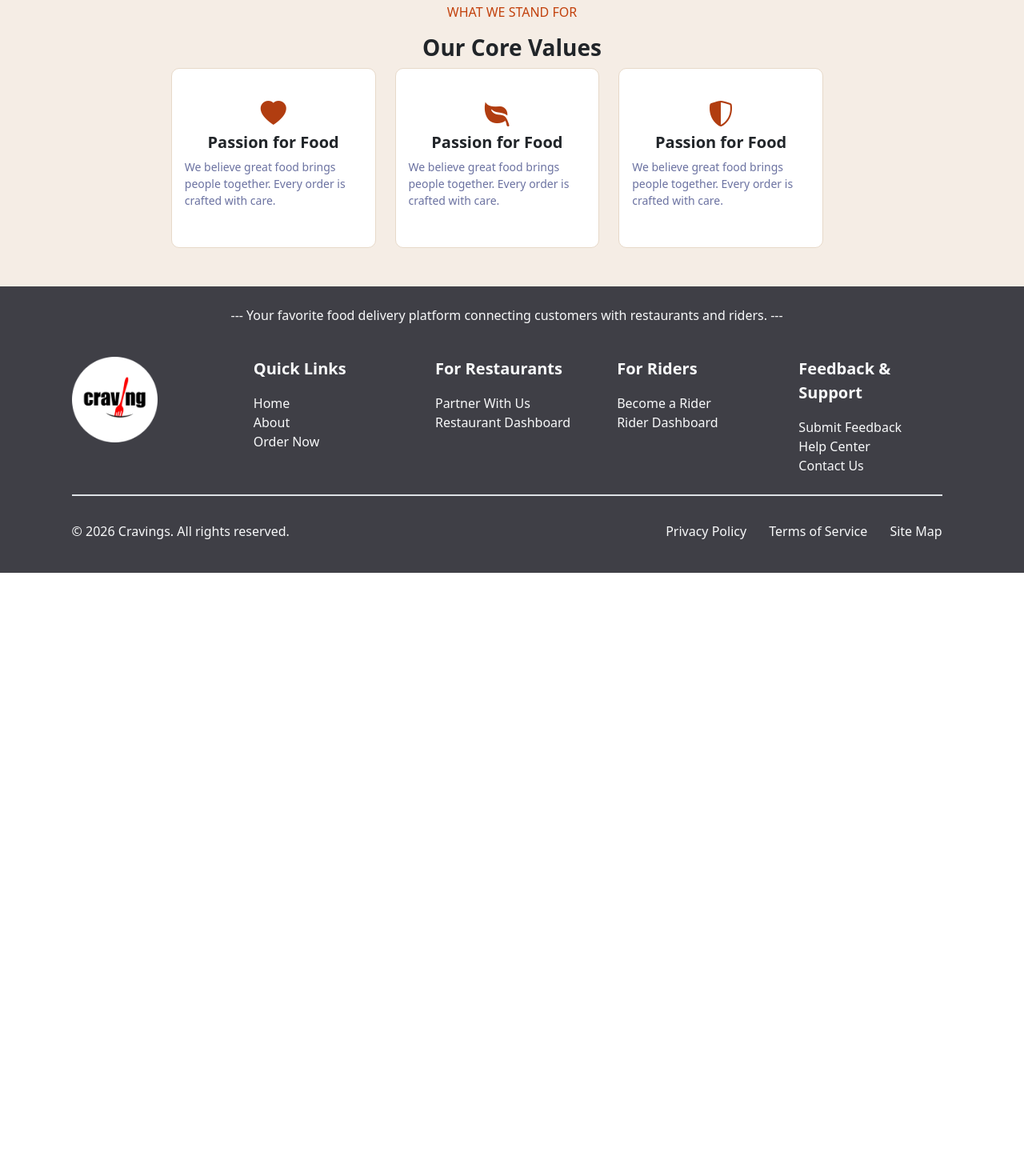
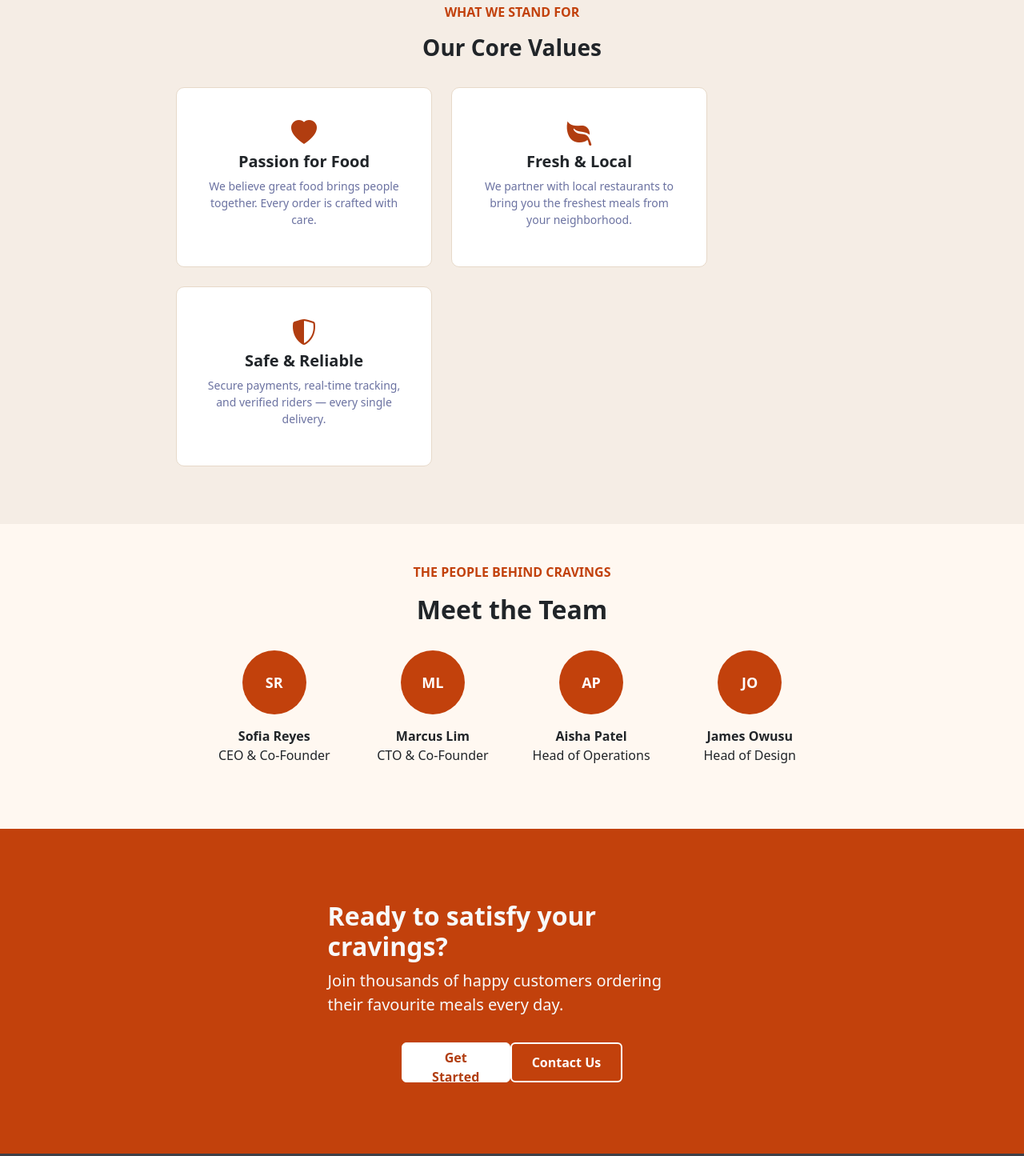
Before and after one commit to Satakshivdhy/cravings_clone, a plain HTML site: page static/about.html in a window 1280 px wide. Shown: the part 1248-2693 px from the top of the page at 80% size. Before the commit the page ends 1964 px from the top, so only its background shows below. Drawn offline with nearby package versions, Linux system fonts and the light colour scheme.

Commit message:
updted the about page

```diff
--- a/css/style.css
+++ b/css/style.css
@@ -481,7 +481,7 @@ background: linear-gradient(179deg, rgb(192, 57, 20) 0%, rgba(241, 163, 142, 0.7
   background-color: var(--color-base-200);
 }
 .coreValueCards{
-  width:30% ;
+  width:320px ;
   border: 1px solid #E7D9C9;
   background-color: #fff;
   border-radius: 10px;
@@ -489,12 +489,83 @@ background: linear-gradient(179deg, rgb(192, 57, 20) 0%, rgba(241, 163, 142, 0.7
   flex-direction: column;
   justify-content: center;
   align-items: center;
-  padding: 2rem 1rem;
+  padding: 2rem;
 }
 .coreValueCardsContainer{
-  width: 72%;
+  width: 75%;
 }
 .textCore{
   font-size: 14px;
   color: #6B72A1;
+  text-align: center;
 }
+.cravingsTeam{
+  width: 200px;
+  background-color: blue;
+}
+.teamContainer{
+  background-color: #FFF8F1;
+}
+.teamProfileContainer {
+  width: 71%;
+  text-align: center;
+}
+.profileM{
+  height: 80px;
+  width: 80px;
+  border-radius: 50px;
+  background-color: var(--color-primary);
+  color: white;
+  font-weight: 750;
+  font-size: large;
+  display: flex;
+  align-items: center;
+  justify-content: center;
+}
+
+.aboutPageBtn{
+  width: 60%;
+  display: flex;
+  justify-content: space-around;
+}
+
+.connectWithUs{
+  background-color: var(--color-primary);
+}
+
+#cwUs{
+  width: 50%;
+  padding: 7%;
+}
+.getStarted{
+  height: 50px;
+  width: 145px;
+  background-color: #fff;
+  color: #b13d10;
+
+  /* padding:3.5%;  */
+}
+
+.contactUs{
+  height: 50px;
+  width: 150px;
+  border: 2px solid #fff;
+  background-color: var(--color-primary);
+
+
+}
+.getStarted:hover{
+  background-color: var(--color-base-100);
+  color: #b13d10;
+}
+
+.contactUs:hover{
+  /* background-color: #af9898; */
+  /* opacity: 80%; */
+  background-color: #c94e1e;
+  border: 2px solid #fff;
+}
+/* .contactUs:active{
+  background-color: #c94e1e;
+
+} */
--- a/static/about.html
+++ b/static/about.html
@@ -119,31 +119,97 @@ Today, we operate across dozens of cities, empowering small businesses to reach
         <div class="ourCoreValues p-5 d-flex flex-column justify-content-center align-items-center">
 
           <div class="d-flex flex-column justify-content-center align-items-center">
-            <p class="cravM">WHAT WE STAND FOR</p>
+            <p class="cravM fw-semibold">WHAT WE STAND FOR</p>
             <h3 class="fw-bold">Our Core Values</h3>
           </div>
-          <div class="coreValueCardsContainer row d-flex gap-4">
-            <div class="coreValueCards col-12 col-lg-4 col-md-4 col-sm-12">
+          <div class="coreValueCardsContainer row  gap-4 p-4">
+            <div class="coreValueCards col-12  col-md-4  ">
               <i class="bi bi-heart-fill"></i>
               <h5 class=" fw-bold">Passion for Food</h5>
               <p class="textCore">We believe great food brings people together. Every order is crafted with care.</p>
 
             </div>
-            <div class="coreValueCards col-12 col-lg-4 col-md-4 col-sm-12">
-              <i class="bi bi-leaf-fill"></i>
-              <h5 class=" fw-bold">Passion for Food</h5>
-              <p class="textCore">We believe great food brings people together. Every order is crafted with care.</p>
+            <div class="coreValueCards col-12  col-md-4  ">
+              <i class="bi bi-leaf-fill "></i>
+              <h5 class=" fw-bold">Fresh & Local</h5>
+              <p class="textCore">We partner with local restaurants to bring you the freshest meals from your neighborhood.</p>
 
             </div>
-            <div class="coreValueCards col-12 col-lg-4 col-md-4 col-sm-12">
+            <div class="coreValueCards col-12  col-md-4 ">
               <i class="bi bi-shield-shaded"></i>
-              <h5 class=" fw-bold">Passion for Food</h5>
-              <p class="textCore">We believe great food brings people together. Every order is crafted with care.</p>
+              <h5 class=" fw-bold">Safe & Reliable</h5>
+              <p class="textCore">Secure payments, real-time tracking, and verified riders — every single delivery.</p>
 
             </div>
           </div>
 
         </div>
+        <div class="teamContainer p-5 d-flex flex-column justify-content-center align-items-center">
+
+          <div class="d-flex flex-column justify-content-center align-items-center">
+            <p class="cravM fw-semibold">THE PEOPLE BEHIND CRAVINGS</p>
+            <h2 class=" fw-bold">Meet the Team</h2>
+          </div>
+          <div class="teamProfileContainer row p-4  ">
+
+            <div class="d-flex flex-column gap-2 h-25 align-items-center lh-1 col-12 col-md-3 col-sm-6 ">
+              <div class="profileM">SR</div>
+              <div class="buyer">
+                <p class="fw-bold">Sofia Reyes</p>
+                <p>CEO & Co-Founder</p>
+              </div>
+            </div>
+            <div class="d-flex flex-column  gap-2 h-25 align-items-center justify-content-center   col-12 col-md-3 col-sm-6 ">
+              <div class="profileM">ML</div>
+              <div class="buyer">
+                <p class="fw-bold">Marcus Lim</p>
+                <p>CTO & Co-Founder</p>
+              </div>
+            </div>
+            <div class="d-flex flex-column  gap-2 h-25 align-items-center lh-1 col-12 col-md-3 col-sm-6">
+              <div class="profileM">AP</div>
+              <div class="buyer">
+                <p class="fw-bold">Aisha Patel</p>
+                <p>Head of Operations</p>
+              </div>
+            </div>
+            <div class="d-flex flex-column  gap-2 h-25 align-items-center lh-1 col-12 col-md-3 col-sm-6">
+              <div class="profileM">JO</div>
+              <div class="buyer">
+                <p class="fw-bold">James Owusu</p>
+                <p>Head of Design</p>
+              </div>
+            </div>
+
+          </div>
+
+        </div>
+
+         <div class="connectWithUs d-flex justify-content-center">
+          <div class="d-flex flex-column justify-content-center align-items-center  text-light" id="cwUs">
+      <h2 class="fw-bold">Ready to satisfy your cravings?</h2>
+      <p class="fs-5">Join thousands of happy customers ordering their favourite meals every day.</p>
+      <!-- <div class="d-flex gap-3">
+        <a
+          href="#"
+          class="btn w-50 text-decoration-none text-light"
+          id="getStarted"
+          >Get Started</a
+        >
+        <a
+          href="./contact.html"
+          class="btn btn-light w-100 text-danger"
+          id="contactUs"
+        >
+          Contact Us
+        </a>
+      </div> -->
+      <div class="aboutPageBtn ">
+      <button class="getStarted btn btn-light mt-3 fw-semibold px-4 ">Get Started</button>
+      <button class="contactUs btn btn-primary mt-3 fw-semibold px-4 ">Contact Us</button>
+      </div>
+      </div>
+    </div>
      </div>
 
     <!-- Footer -->
```
Also changed, not shown: static/index.html (+1 -1 lines).
